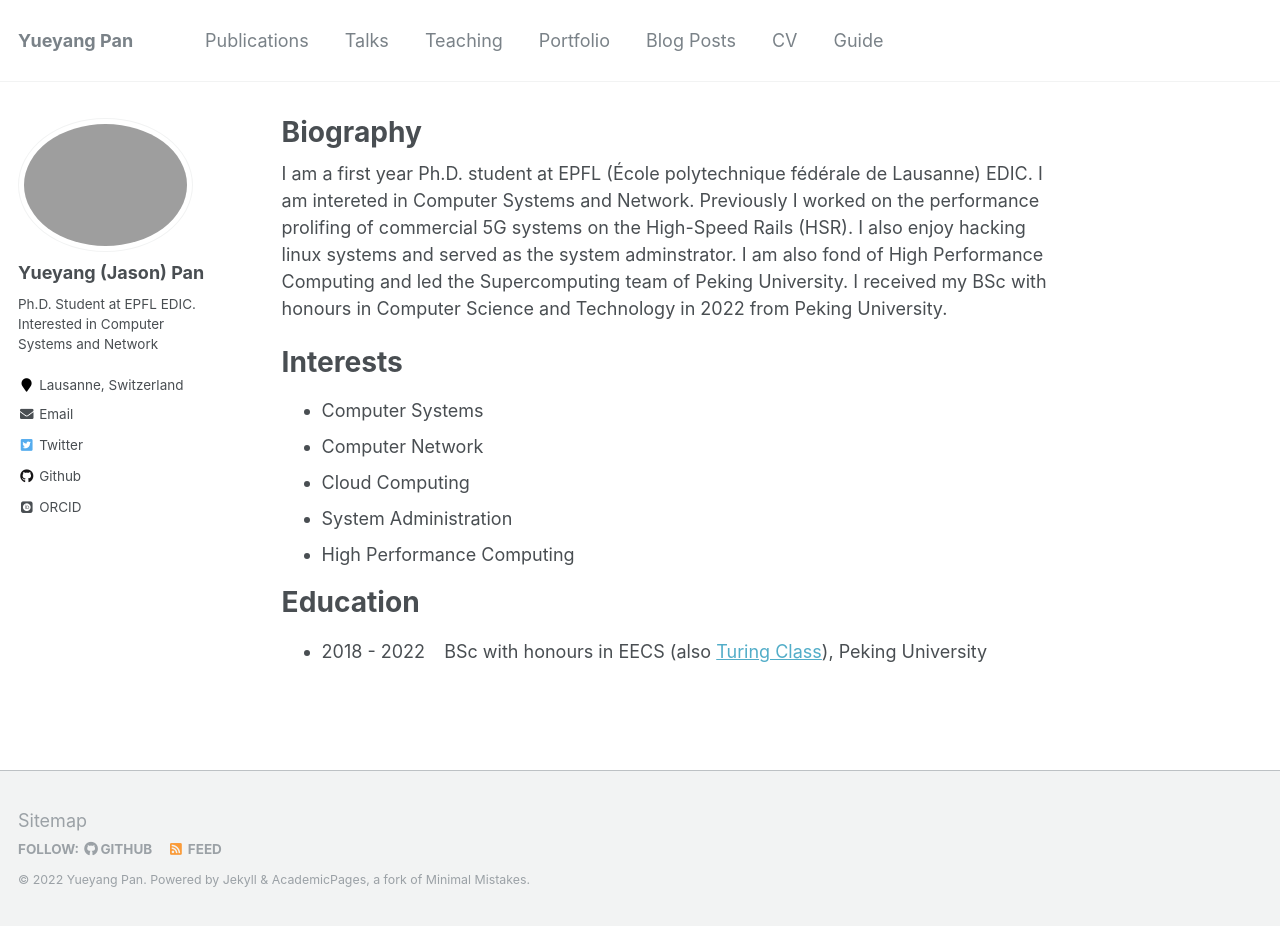
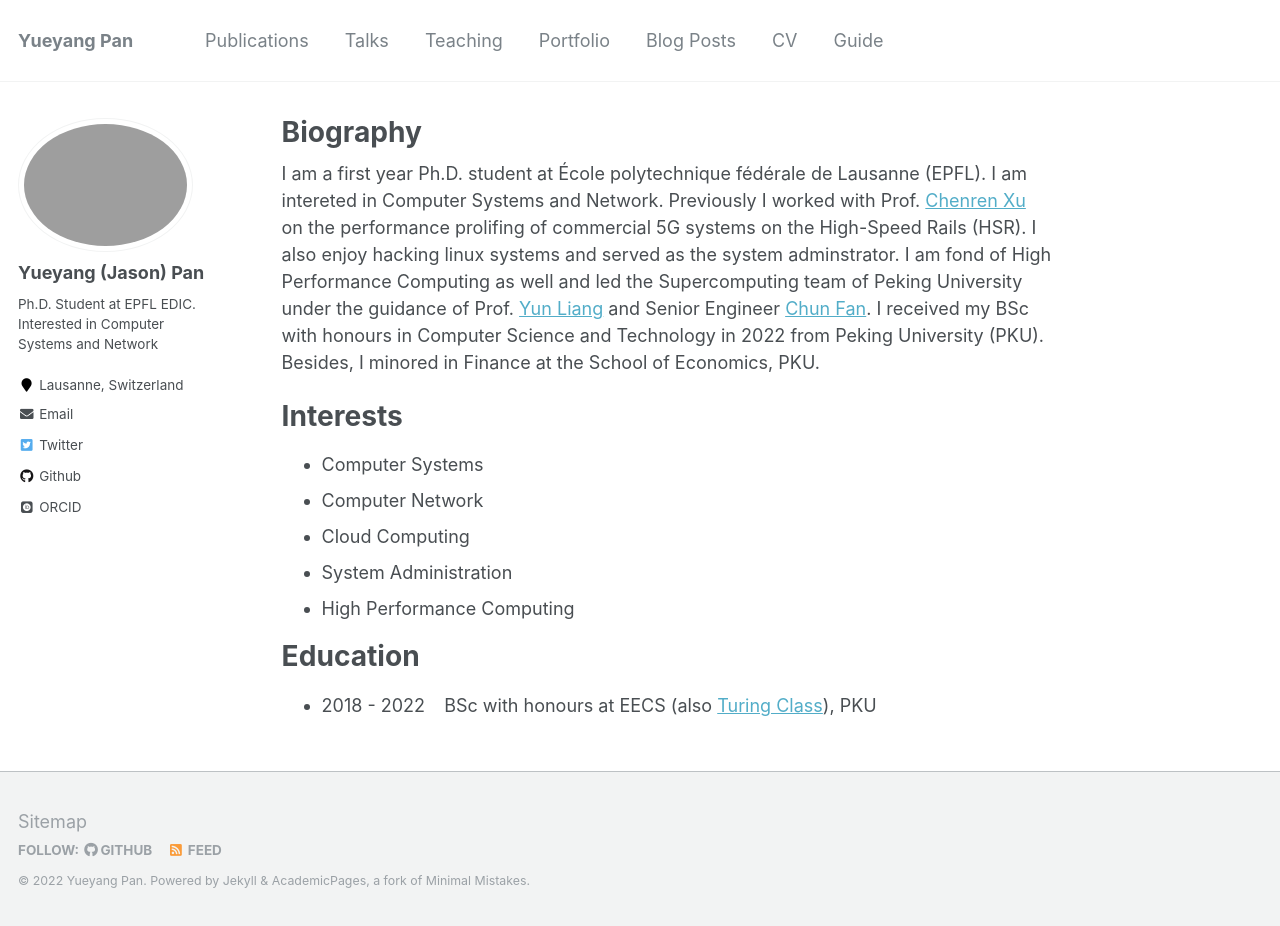
Before and after one commit to PanJason/panjason.github.io, a Jekyll site: the page built from _pages/about.md, in a window 1280 px wide and 926 px high. Built offline with Jekyll 4.4.1, drawn with Linux system fonts in a browser that asks for light colours; some web fonts are replaced.

Commit message:
Add prof. in hoempage

```diff
--- a/_pages/about.md
+++ b/_pages/about.md
@@ -8,7 +8,7 @@ redirect_from:
   - /about.html
 ---
 
-I am a first year Ph.D. student at EPFL (École polytechnique fédérale de Lausanne) EDIC. I am intereted in Computer Systems and Network. Previously I worked on the performance prolifing of commercial 5G systems on the High-Speed Rails (HSR). I also enjoy hacking linux systems and served as the system adminstrator. I am also fond of High Performance Computing and led the Supercomputing team of Peking University. I received my BSc with honours in Computer Science and Technology in 2022 from Peking University.
+I am a first year Ph.D. student at École polytechnique fédérale de Lausanne (EPFL). I am intereted in Computer Systems and Network. Previously I worked with Prof. [Chenren Xu](https://soar.group/chenren/) on the performance prolifing of commercial 5G systems on the High-Speed Rails (HSR). I also enjoy hacking linux systems and served as the system adminstrator. I am fond of High Performance Computing as well and led the Supercomputing team of Peking University under the guidance of Prof. [Yun Liang](https://ericlyun.github.io/) and Senior Engineer [Chun Fan](https://scholar.google.com/citations?user=0ZZamLoAAAAJ&hl=en). I received my BSc with honours in Computer Science and Technology in 2022 from Peking University (PKU). Besides, I minored in Finance at the School of Economics, PKU.
 
 Interests
 ======
@@ -20,4 +20,4 @@ Interests
 
 Education
 ======
-- 2018 - 2022 &ensp; BSc with honours in EECS (also [Turing Class](https://cfcs.pku.edu.cn/english/research/turing_program/introduction1/index.htm)), Peking University
+- 2018 - 2022 &ensp; BSc with honours at EECS (also [Turing Class](https://cfcs.pku.edu.cn/english/research/turing_program/introduction1/index.htm)), PKU
```
